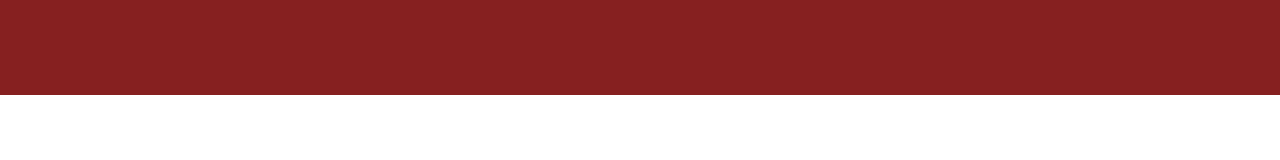
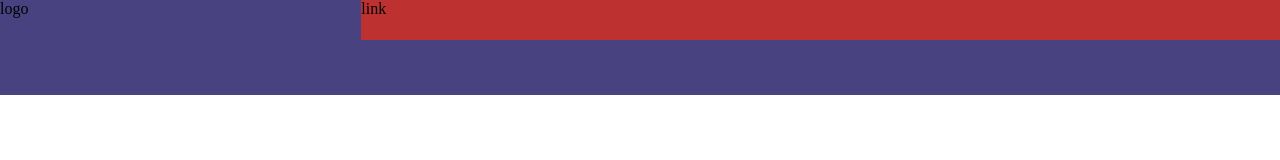
Before and after one commit to ponomarovs87/lesson7, a plain HTML site: page index.html in a window 1280 px wide. Drawn offline with Linux system fonts and the light colour scheme.

Commit message:
rename style.css

```diff
--- a/index.html
+++ b/index.html
@@ -1,15 +1,22 @@
 <!DOCTYPE html>
 <html lang="en">
+
 <head>
     <meta charset="UTF-8">
     <meta http-equiv="X-UA-Compatible" content="IE=edge">
     <meta name="viewport" content="width=device-width, initial-scale=1.0">
-    <link rel="stylesheet" href="./styles/style.css">
+    <link rel="stylesheet" href="./styles/styles.css">
     <title>Document</title>
 </head>
+
 <body>
     <div class="header">
-
+        <div class="logogroup">logo
+        </div>
+        <div class="headeritemlinks">
+            link
+        </div>
     </div>
 </body>
+
 </html>
--- a/styles/style.css
+++ /dev/null
@@ -1,9 +0,0 @@
-.header {
-    position: absolute;
-    height: 95px;
-    left: 0%;
-    right: 0%;
-    top: 0px;
-
-    background: #862020;
-}
--- /dev/null
+++ b/styles/styles.css
@@ -0,0 +1,31 @@
+div {
+    display: flex
+}
+
+.header {
+    position: fixed;
+    height: 95px;
+    left: 0%;
+    right: 0%;
+    top: 0px;
+
+    background: rgb(73, 66, 129);
+}
+
+.logogroup {
+    position: relative;
+    height: 27.760099411010742px;
+    width: 130px;
+    left: 0px;
+    top: 0px;
+
+}
+
+.headeritemlinks {
+    position: relative;
+    height: 40px;
+    width: 1157px;
+    left: 232px;
+    top: 0px;
+    background: rgb(190, 49, 49)
+}
```
